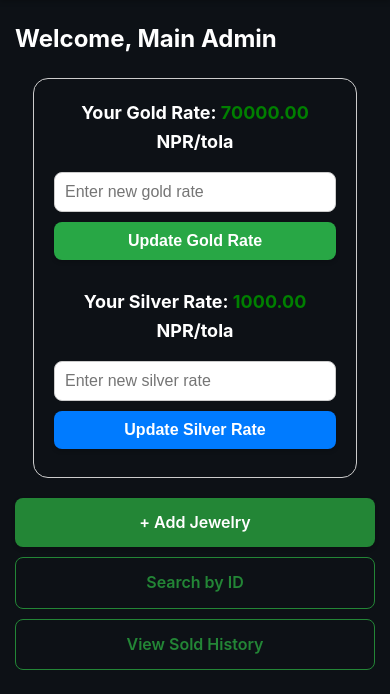
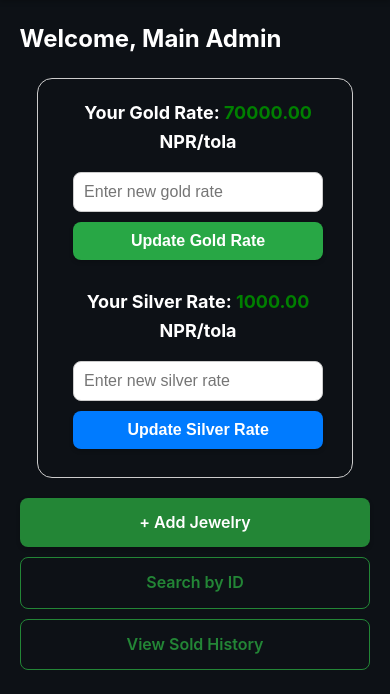
Before and after one commit to shivam-website/gold-shop, a Flask app: page /dashboard in a window 390 px wide. Shown: the part 64-758 px from the top of the page. Run offline with Flask 3, Linux system fonts and the light colour scheme; a user stored in the database is signed in.

Commit message:
Update style.css

```diff
--- a/static/style.css
+++ b/static/style.css
@@ -523,7 +523,7 @@
         text-align: left;
         font-weight: 600;
         color: var(--muted);
-        /* Removed white-space: nowrap; to allow labels to wrap */
+        white-space: normal; /* Allow labels to wrap */
         overflow: hidden;
         text-overflow: ellipsis;
     }
@@ -551,6 +551,11 @@
     .rate-update-section > div {
         min-width: unset;
         width: 100%;
+        /* Added to center content within each rate update box */
+        display: flex;
+        flex-direction: column;
+        align-items: center; /* Center horizontally */
+        text-align: center; /* Ensure text is centered */
     }
     .rate-update-section h3 {
         font-size: 1.1em;
@@ -559,5 +564,8 @@
     .rate-update-section button {
         padding: 10px;
         font-size: 0.95em;
+        /* Added to center input and button if they are not 100% width */
+        max-width: 250px; /* Constrain width for centering */
+        width: 100%; /* Ensure it still uses available width up to max */
     }
 }
```
